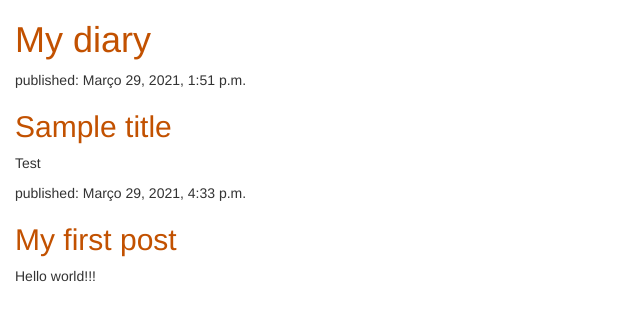
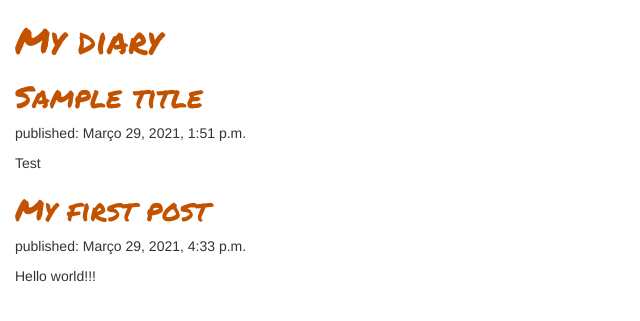
Before and after one commit to ishikamen85/django_project, a Django app: page / in a window 1280 px wide. Shown: the top 321 px of the page, without its empty margins (0-640 px from the left). Run offline with Django 3.2, Linux system fonts and the light colour scheme; data comes from the database, SQL or seed files in the repository; some libraries are stand-ins or nearby versions.

Commit message:
Update on the css.

```diff
--- a/blog/static/css/blog.css
+++ b/blog/static/css/blog.css
@@ -1,5 +1,6 @@
 h1 a, h2 a {
      color: #C25100;
+     font-family: 'Permanent Marker';
 }
 
 body {
--- a/blog/templates/blog/post_list.html
+++ b/blog/templates/blog/post_list.html
@@ -31,6 +31,7 @@
         <link rel="stylesheet" href="//maxcdn.bootstrapcdn.com/bootstrap/3.2.0/css/bootstrap.min.css">
         <link rel="stylesheet" href="//maxcdn.bootstrapcdn.com/bootstrap/3.2.0/css/bootstrap-theme.min.css">
         <link rel="stylesheet" href="{% static 'css/blog.css' %}">
+        <link rel="stylesheet" type="text/css" href="//fonts.googleapis.com/css?family=Permanent+Marker" />
     </head>
     <body>
         <div>
@@ -39,8 +40,9 @@
 
         {% for post in posts %}
             <div>
+
+                <h2><a href="">{{ post.title }}</a></h2>
                 <p>published: {{ post.published_date }}</p>
-                <h2><a href="">{{ post.title }}</a></h2>
                 <p>{{ post.text|linebreaksbr }}</p>
             </div>
         {% endfor %}
```
